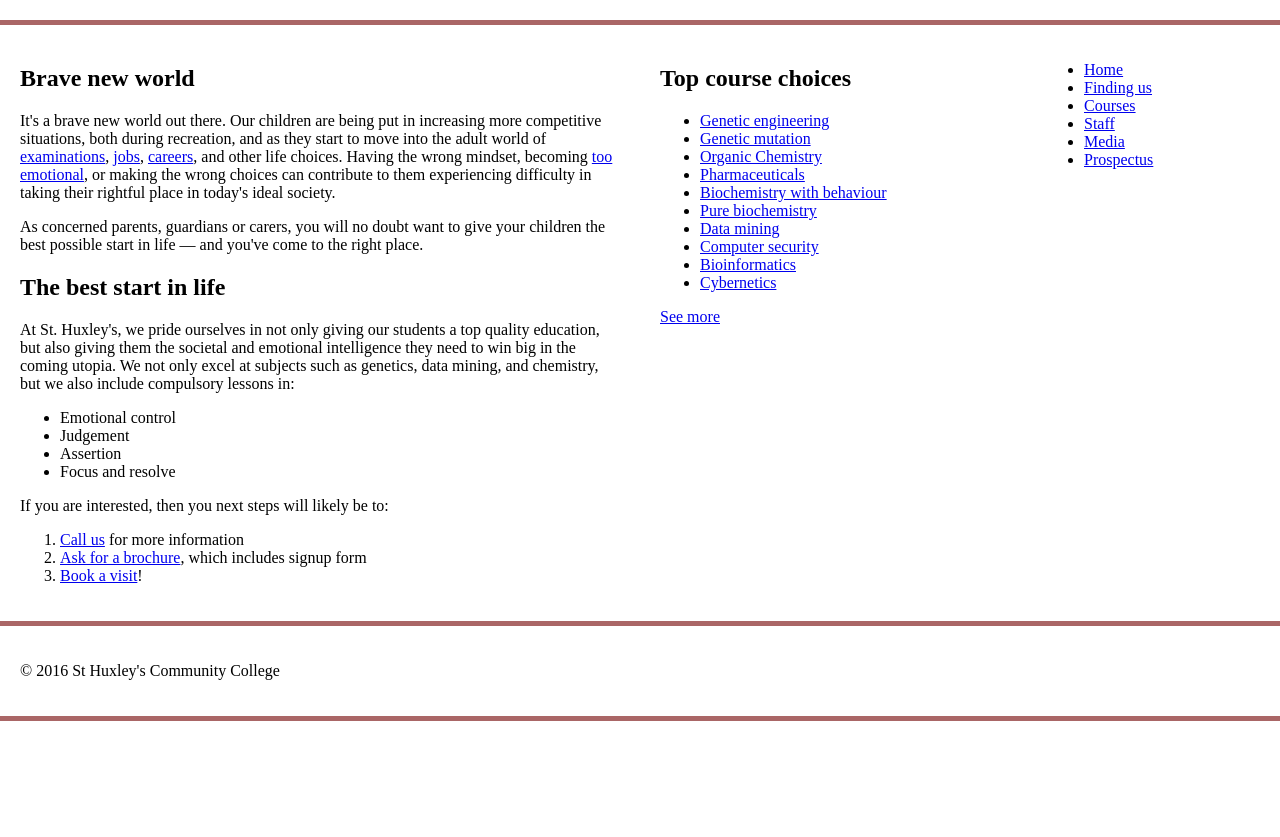
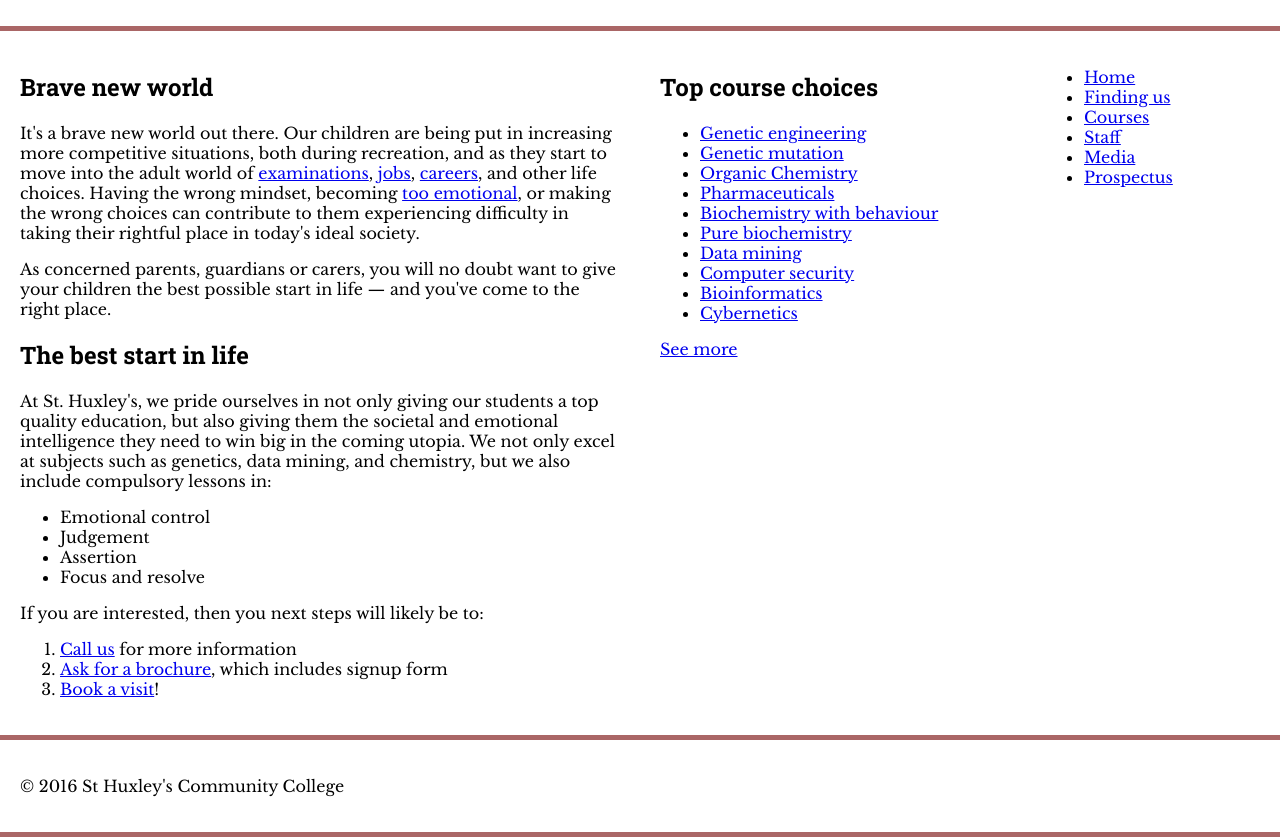
Before and after one commit to shreyas-a-s/typesetting-a-homepage, a plain HTML site: page index.html in a window 1280 px wide. Shown: the part 105-942 px from the top of the page. Before the commit the page ends 826 px from the top, so only its background shows below. Drawn offline with nearby package versions, Linux system fonts and the light colour scheme.

Commit message:
feat: Change font family of page

```diff
--- a/index.html
+++ b/index.html
@@ -5,6 +5,8 @@
     <meta name="viewport" content="width=device-width">
     <title>St Huxley's Community College</title>
     <link href="style.css" type="text/css" rel="stylesheet">
+    <link href="https://fonts.googleapis.com/css2?family=Libre+Baskerville:wght@400;700&display=swap" rel="stylesheet">
+    <link href="https://fonts.googleapis.com/css2?family=Roboto+Slab:wght@400;700&display=swap" rel="stylesheet">
   </head>
   <body>
 
--- a/style.css
+++ b/style.css
@@ -43,3 +43,11 @@
 }
 
 /* WRITE YOUR CODE BELOW HERE */
+
+body {
+    font-family: 'Libre Baskerville', serif;
+}
+
+h1, h2, h3, h4, h5, h6 {
+    font-family: 'Roboto Slab', serif;
+}
```
